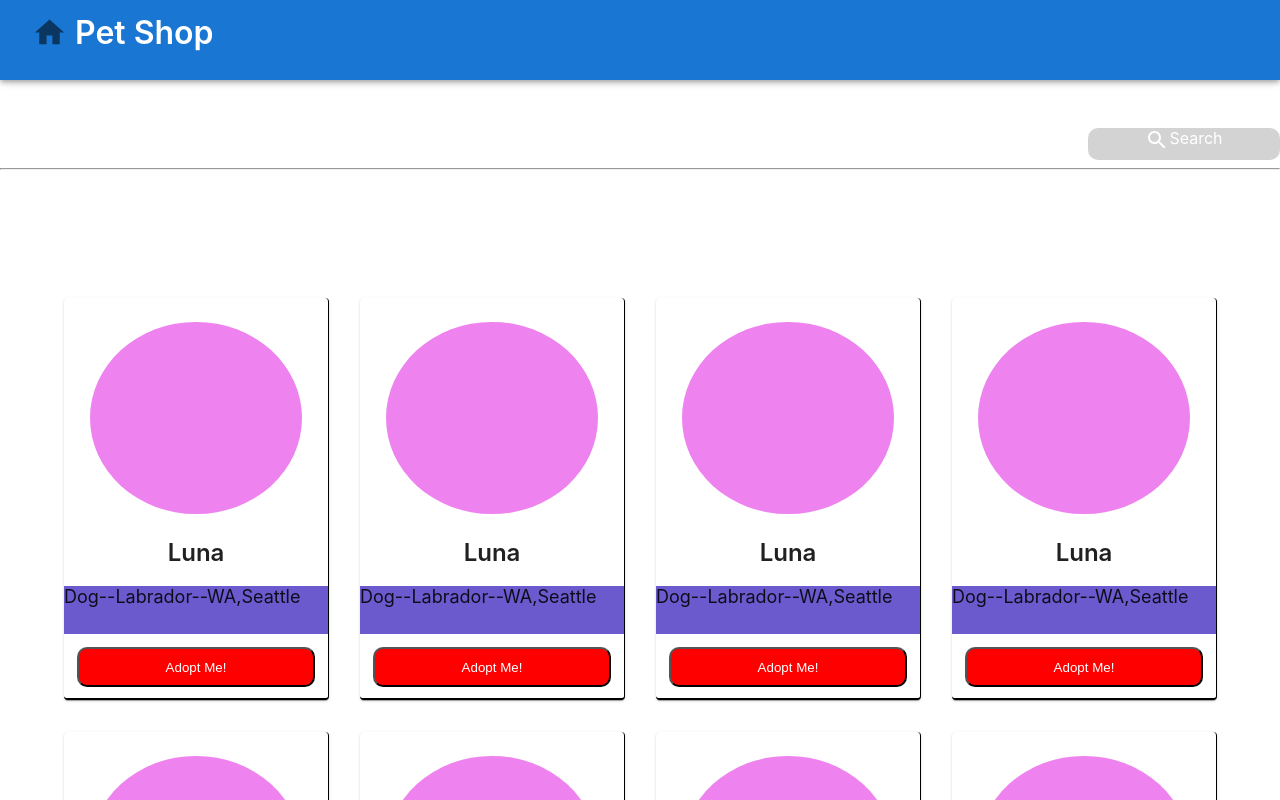
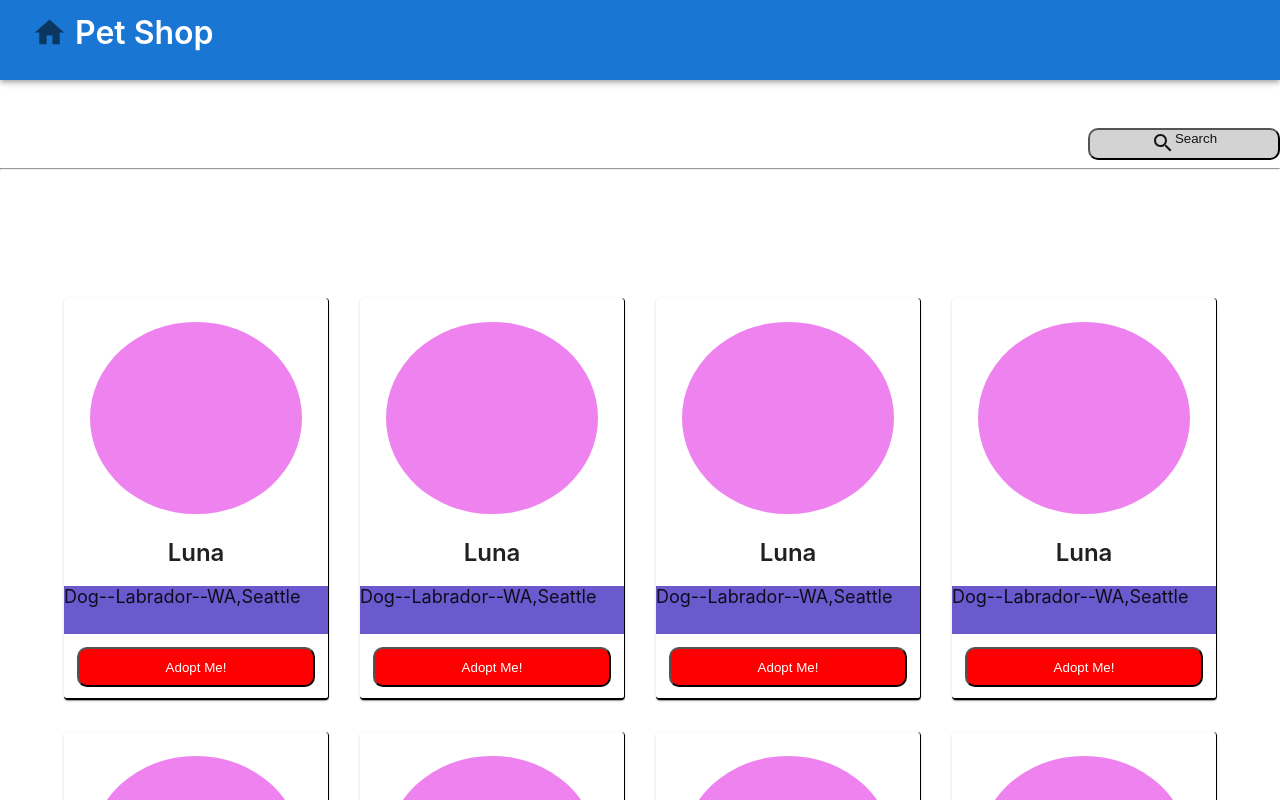
Before and after one commit to Muh-Aqib-Shah/Pet-Adoption-App, a JavaScript app: page / in a window 1280 px wide. Shown: the top 800 px of the page. Built offline with nearby package versions, Linux system fonts and the light colour scheme; the HTML template or start-up script is replaced by a standard one.

Commit message:
Added User Form

```diff
--- a/src/App.css
+++ b/src/App.css
@@ -17,7 +17,7 @@
   width: 15%;
   display: flex;
   justify-content: center;
-  color: white;
+  color: rgb(24, 19, 19);
   border-radius: 10px 10px 10px 10px;
 }
 .srch-button:hover{
@@ -27,13 +27,12 @@
   from {transform: translate(100%);}
   to {transform: translate(0%);}
 }
-.srch-button:active{
-  background-color: green;
+.srch-container{
+  animation: DrawIn 1s linear ;
+  animation-fill-mode: forwards;
+  animation-play-state: paused;
 }
-.home .srch-button:active .srch-container{
-  animation: DrawIn 1s linear 2s;
-  animation-fill-mode: forwards;
-}
+
 .container{
   margin: 5%;
   margin-top: 10%;
@@ -92,6 +91,7 @@
   height: 100vh;
   width: 30vw;
   background-color: wheat;
+  color: black;
   position: absolute;
   right: 0;
   top: 0;
--- a/src/Home.js
+++ b/src/Home.js
@@ -6,14 +6,21 @@ import { SearchForm } from "./SearchForm";
 export const Home = () => {
 
     let myArr = ["a","b","c","d","e","f","g","h","i","j","k","l","m"]
+
+    function HandleClick(){
+        let mn = document.getElementById("srch-box")
+        mn.style.animationPlayState = "running"
+
+    }
     return(
 
         <div className="home">
         <AppBar className="bar"><Toolbar><IconButton><HomeIcon fontSize="large" /></IconButton>Pet Shop</Toolbar></AppBar>
         <Box className="Search">
-            <Box className="srch-button"><SearchIcon />Search</Box>
+            <button className="srch-button" onClick={HandleClick}><SearchIcon />Search
+            <SearchForm />
+            </button>
         </Box>
-        <SearchForm />
         <hr />
         <Box className="container">
         <Grid container className="grid-cont" spacing={4}>
@@ -37,3 +44,8 @@ export const Home = () => {
         </div>
     )
 }
+
+
+
+// animation: DrawIn 1s linear 2s;
+//animation-fill-mode: forwards;
--- a/src/SearchForm.js
+++ b/src/SearchForm.js
@@ -2,11 +2,12 @@ import Logo2 from './images/petshop_logo (2).png';
 
 export const SearchForm = () => {
     const ANIMALS = ['Bird','Cat','Dog','Rabbit','Reptile']
+
     return(
-    <div className="srch-container">
+    <div className="srch-container" id="srch-box">
         <div className="form-container">
             <div className='message-block'>
-           <img className="srch-logo" src={Logo2} />
+           <img className="srch-logo" src={Logo2} alt="logo"/>
            <div className="srch-msg">Search for Pets
            <br />
            in Your Local Area</div>
```
